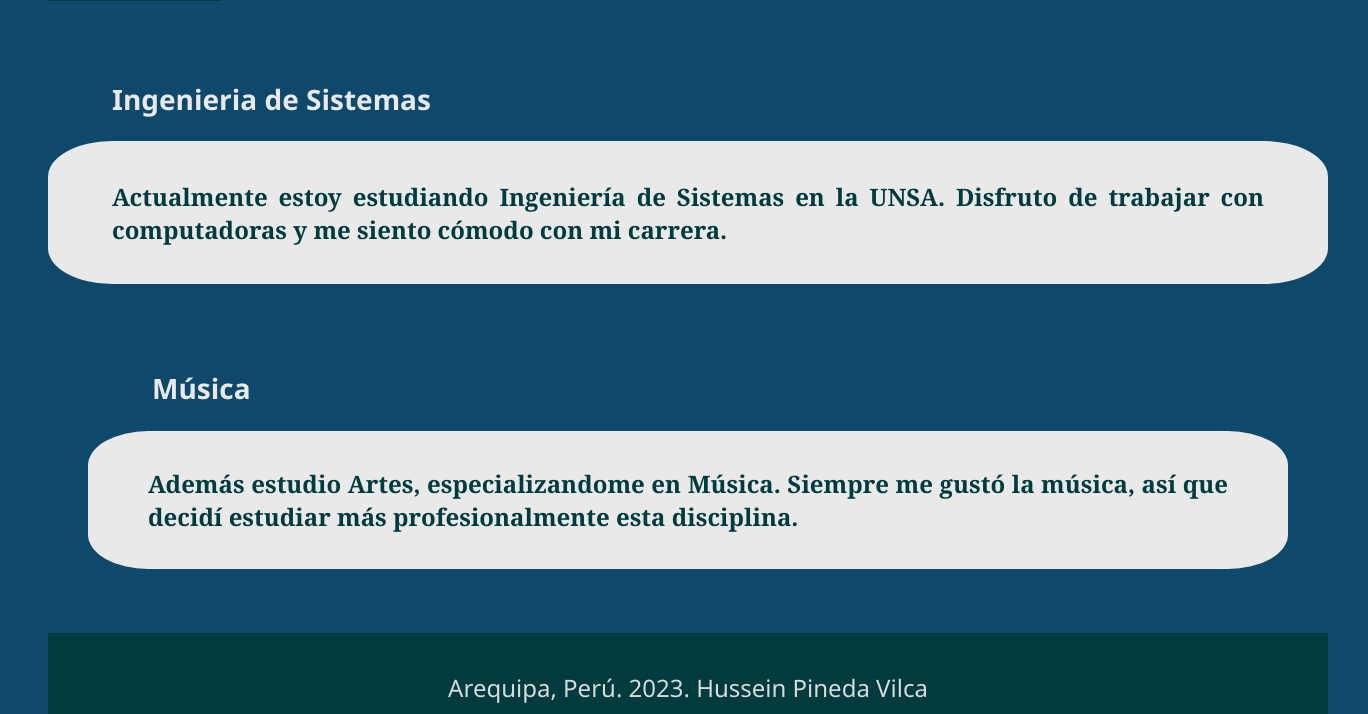
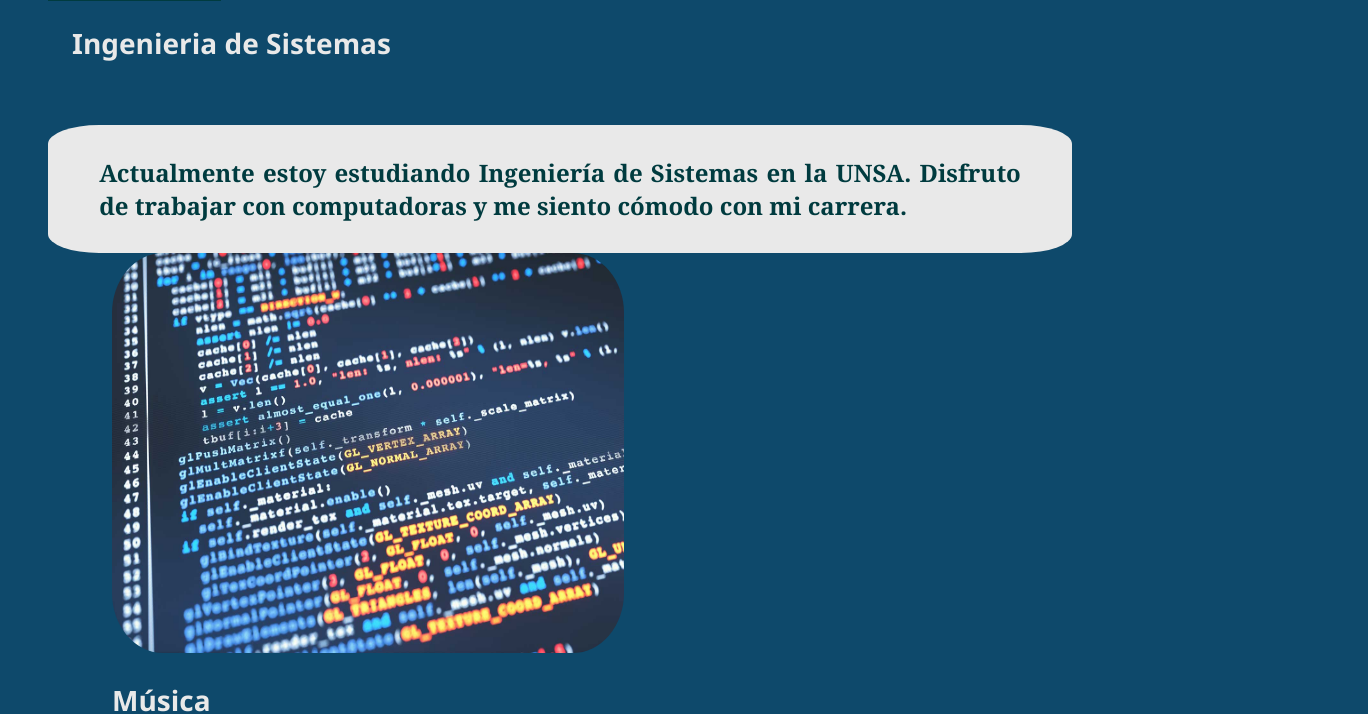
Before and after one commit to HusseinPineda/pw1-23b, a plain HTML site: page fase01/lab05/estudios.html in a window 1280 px wide. Shown: the part 87-801 px from the top of the page, 1368 px wide, since content can reach past the window. Drawn offline with Linux system fonts and the light colour scheme.

Commit message:
Ultimos cambios domingo 10

```diff
--- a/fase01/lab05/estudios.html
+++ b/fase01/lab05/estudios.html
@@ -32,25 +32,27 @@
 
         </header>
 
+        <h2>Ingenieria de Sistemas</h2>
+
         <div class="unsa">
-
-            <h2>Ingenieria de Sistemas</h2>
 
             <p class="text">
                 Actualmente estoy estudiando Ingeniería de Sistemas en la UNSA.
                 Disfruto de trabajar con computadoras y me siento cómodo con mi carrera.
             </p>
 
-            <img>
+            <img class="imgStud" src="./src/softengin.jpg">
+
+        <h2>Música</h2>
 
         <div class="unsa">
-
-            <h2>Música</h2>
 
             <p class="text">
                 Además estudio Artes, especializandome en Música.
                 Siempre me gustó la música, así que decidí estudiar más profesionalmente esta disciplina.
             </p>
+
+            <img class="imgStud" src="./src/music.jpg">
 
         </div>
 
--- a/fase01/lab05/src/style.css
+++ b/fase01/lab05/src/style.css
@@ -45,7 +45,10 @@
 .unsa {
     display: inline-block;
     margin: 5vh;
+    align-items: center;
     vertical-align: middle;
+    width: 80vw;
+    height: 20vh;
 }
 
 .text {
@@ -55,7 +58,7 @@
     margin: 0;
     padding: 0;
     font-size: 3vh;
-    border-radius: 5% / 25%;
+    border-radius: 5% / 15%;
     text-align: justify;
     background-color: rgb(233, 233, 233);
     padding: 3% 5% 3%;
@@ -63,10 +66,22 @@
 }
 .me {
     height: 50vh;
-    width: 40 vw;
-    border-radius: 20% / 40%;
+    width: 40vw;
+    border-radius: 20% / 10%;
     margin-left: 5vw;
 }
+.unsa .text {
+    border-radius: ;
+}
+
+.imgStud {
+    display: inline;
+    height: 50vh;
+    width: 40vw;
+    border-radius: 10% / 15%;
+    margin-left: 5vw;
+}
+
 h1 {
     display: block;
     width: 26vw;
```
Also changed, not shown: fase01/lab05/index.html (+1 -1 lines), fase01/lab05/src/music.jpg (added), fase01/lab05/src/softengin.jpg (added).
